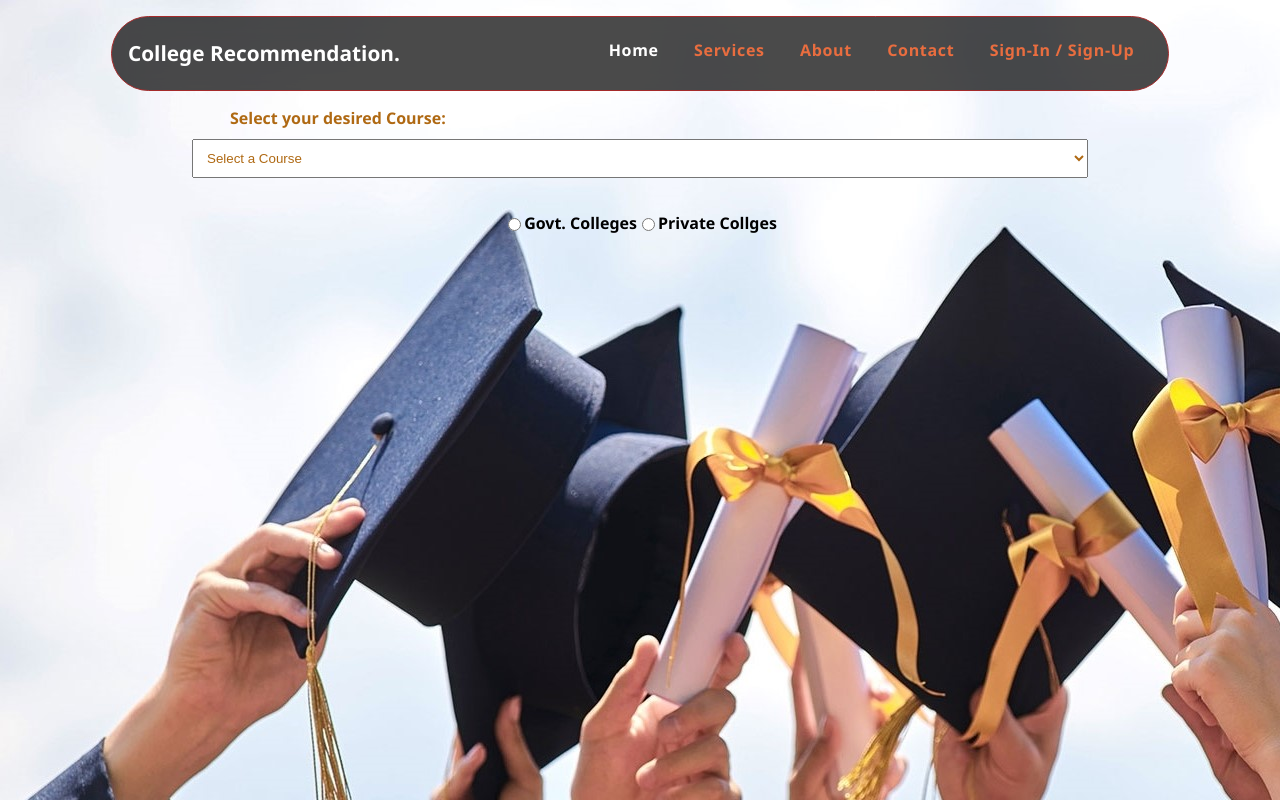
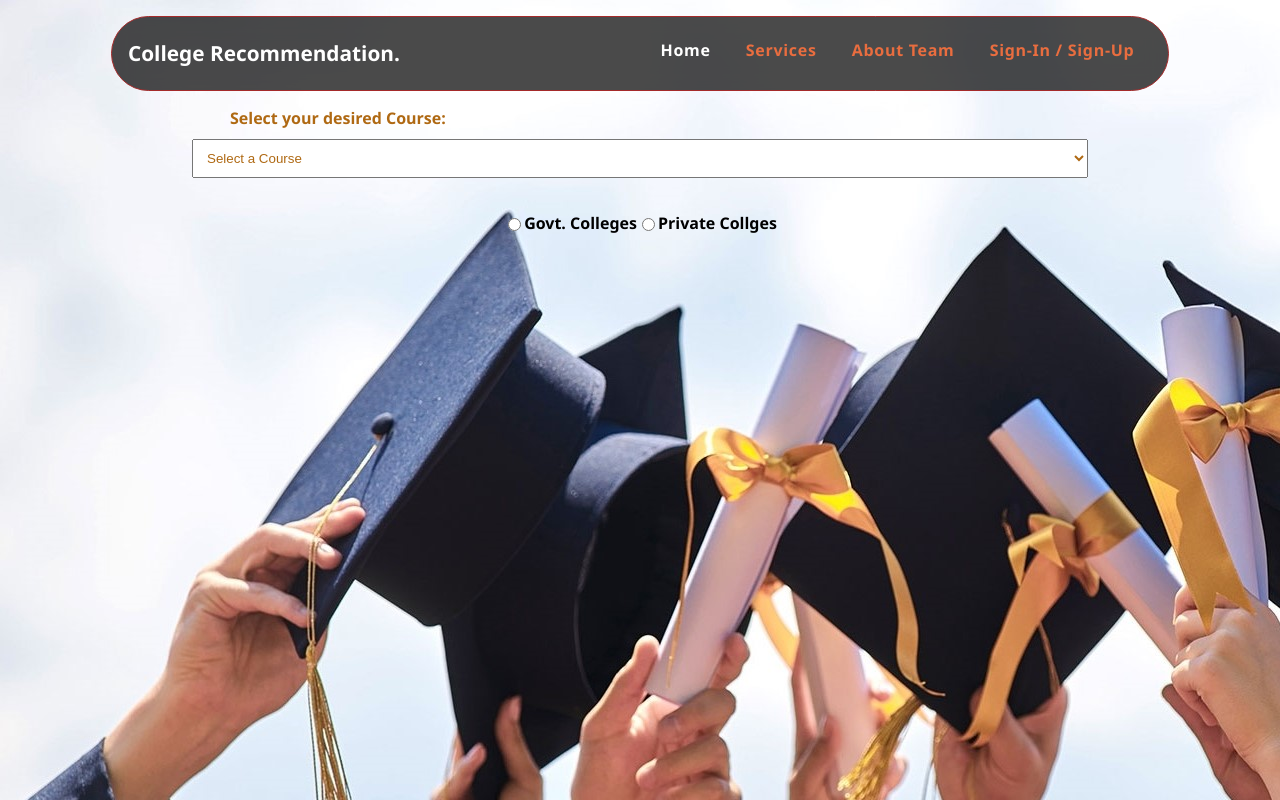
Before and after one commit to Aadi-85/Get-Your-Guidance, a plain HTML site: page college.html in a window 1280 px wide. Drawn offline with Linux system fonts and the light colour scheme.

Commit message:
Update college.html

```diff
--- a/college.html
+++ b/college.html
@@ -291,8 +291,8 @@ tr:hover {
             <ul>
                 <li class="headli"><a href="index.html" class="active">Home</a></li>
                 <li class="headli"><a href="services.html">Services</a></li>
-                <li class="headli"><a href="about.html">About</a></li>
-                <li class="headli"><a href="about.html">Contact</a></li>
+                <li class="headli"><a href="about.html">About Team</a></li>
+
                 <li class="headli"><a href="signin.html">Sign-In / Sign-Up</a></li>
             </ul>
         </nav>
```
